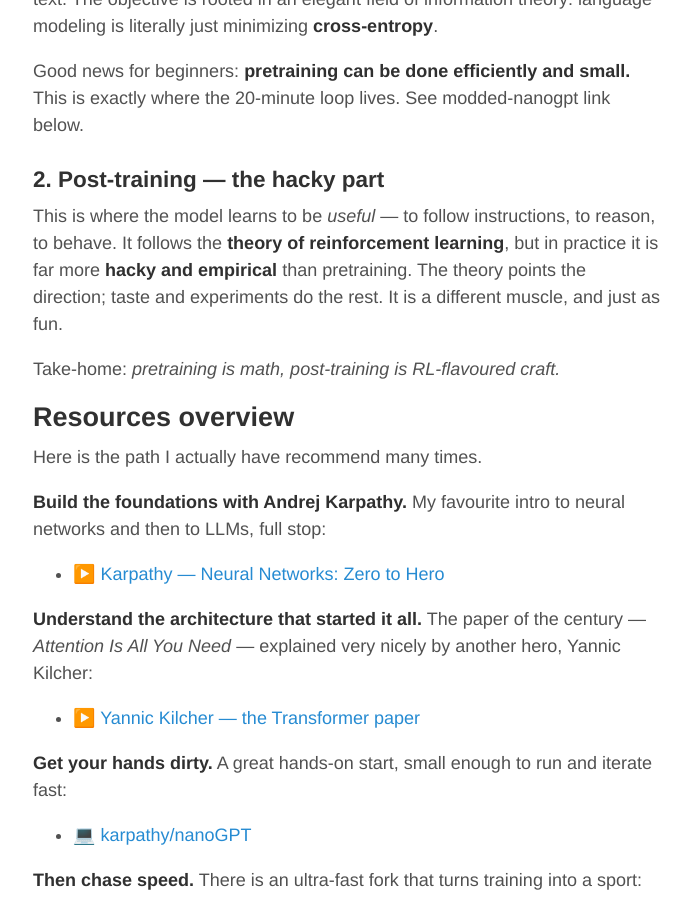
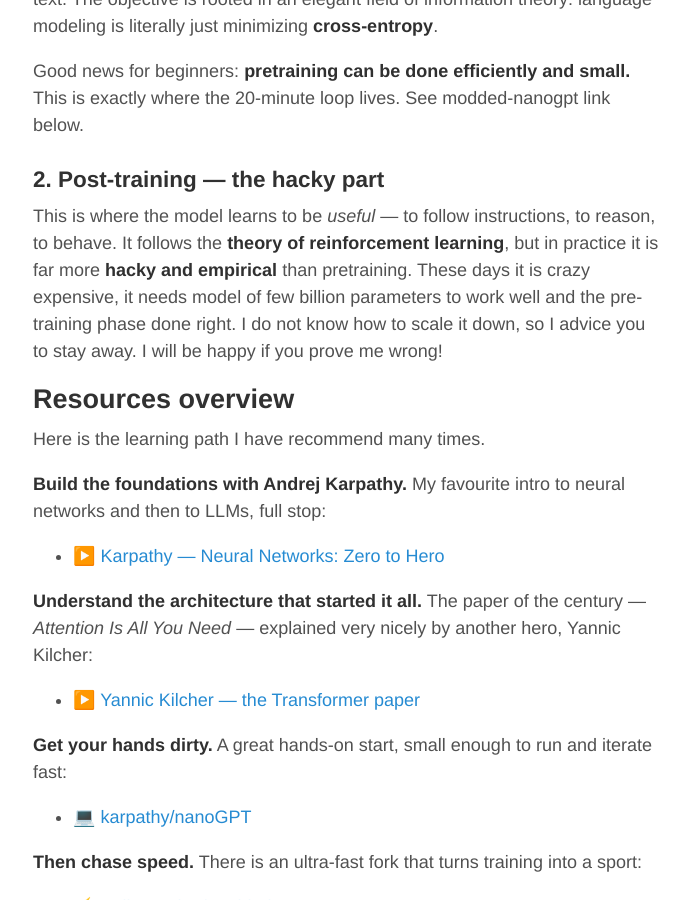
Before and after one commit to oplatek/oplatek.github.io, a Jekyll site: the page built from _posts/2026-06-30-start-llm-research-no-gpu.md, in a window 1280 px wide and 900 px high, scrolled down 1139 px. Shown: the whole window, without its empty margins (292-983 px from the left). Built offline with Jekyll 4.4.1, drawn with Linux system fonts in a browser that asks for light colours.

Commit message:
ai-slop3

```diff
--- a/_posts/2026-06-30-start-llm-research-no-gpu.md
+++ b/_posts/2026-06-30-start-llm-research-no-gpu.md
@@ -29,13 +29,11 @@
 
 ### 2. Post-training — the hacky part
 
-This is where the model learns to be _useful_ — to follow instructions, to reason, to behave. It follows the **theory of reinforcement learning**, but in practice it is far more **hacky and empirical** than pretraining. The theory points the direction; taste and experiments do the rest. It is a different muscle, and just as fun.
-
-Take-home: _pretraining is math, post-training is RL-flavoured craft._
+This is where the model learns to be _useful_ — to follow instructions, to reason, to behave. It follows the **theory of reinforcement learning**, but in practice it is far more **hacky and empirical** than pretraining. These days it is crazy expensive, it needs model of few billion parameters to work well and the pre-training phase done right. I do not know how to scale it down, so I advice you to stay away. I will be happy if you prove me wrong!
 
 ## Resources overview
 
-Here is the path I actually have recommend many times.
+Here is the learning path I have recommend many times.
 
 **Build the foundations with Andrej Karpathy.** My favourite intro to neural networks and then to LLMs, full stop:
 
```
